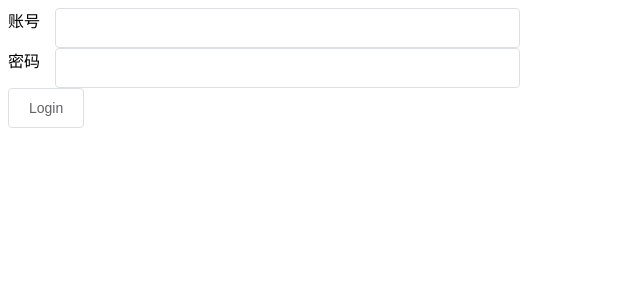
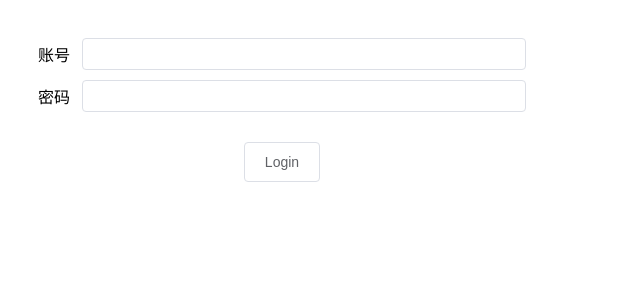
Before and after one commit to EdisonChen-98/vue-manage-system, a Vue app: page /#/login in a window 1280 px wide. Shown: the top 300 px of the page, without its empty margins (0-640 px from the left). Built offline with nearby package versions, Linux system fonts and the light colour scheme.

Commit message:
feat:login接口调试

```diff
--- /dev/null
+++ b/src/api/login.js
@@ -0,0 +1,13 @@
+/*
+ * @Author: Edison Chen
+ * @Date: 2022-01-06 16:15:03
+ */
+import request from '@/util/http.js'
+
+export function handleLogin(data) {
+    return request({
+        url: 'auth/login',
+        method: 'post',
+        data
+    })
+}
--- a/src/views/Login.vue
+++ b/src/views/Login.vue
@@ -6,31 +6,59 @@
   <div class="bg">
     <div class="row">
       <div class="label">账号</div>
-      <el-input size></el-input>
+      <el-input size="small" v-model="form.account"></el-input>
     </div>
     <div class="row">
       <div class="label">密码</div>
-      <el-input></el-input>
+      <el-input size="small" v-model="form.password"></el-input>
     </div>
-    <el-button>Login</el-button>
+    <div class="btngroup">
+      <el-button @click="handleLogin">Login</el-button>
+    </div>
   </div>
 </template>
 
 <script>
+import { handleLogin } from "@/api/login";
 export default {
   name: "Login",
-  data() {},
+  data() {
+    return {
+      form: {
+        account: "",
+        password: "",
+      },
+    };
+  },
+  methods: {
+    async handleLogin() {
+      let { account, password } = this.form;
+      await handleLogin({
+        account,
+        password,
+      });
+    },
+  },
 };
 </script>
 
 <style lang="scss" scoped>
 .bg {
+  padding: 20px 30px;
   .row {
+    margin-top: 10px;
     display: flex;
+    align-items: center;
     width: 40%;
     .label {
       width: 10%;
     }
   }
+  .btngroup {
+    width: 40%;
+    margin-top: 30px;
+    display: flex;
+    justify-content: center;
+  }
 }
 </style>
```
